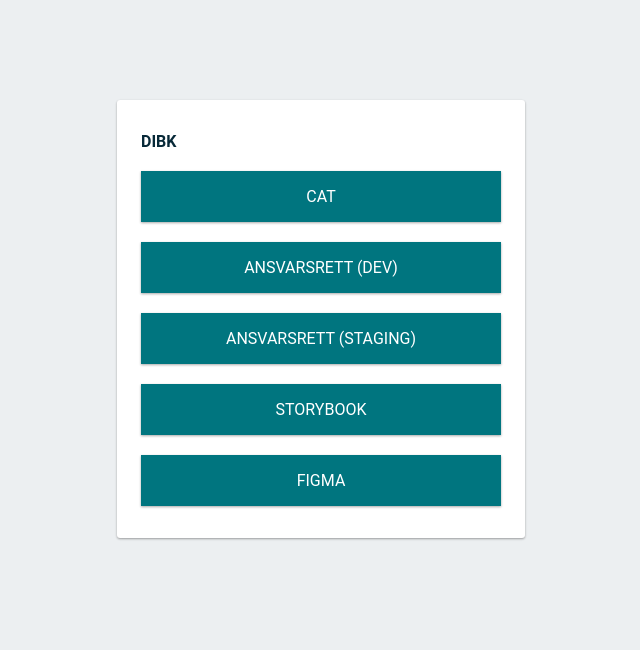
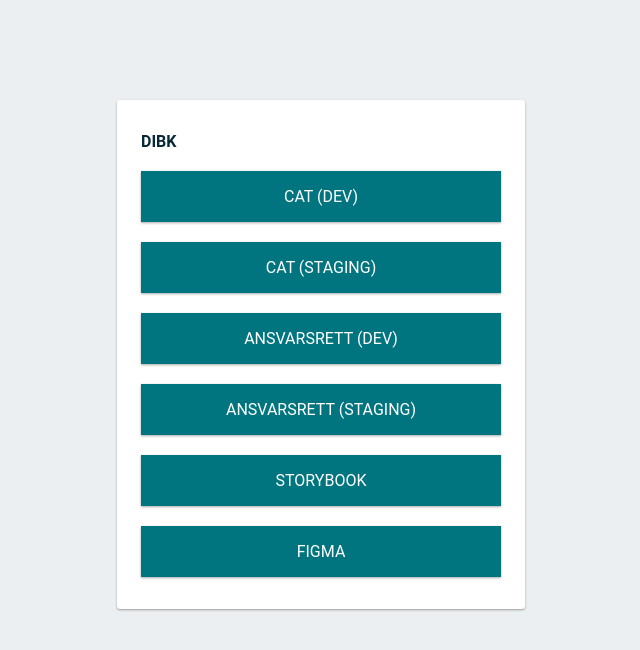
Before and after one commit to DirektoratetForByggkvalitet/dibk-all, a website: page public/index.html in a window 1280 px wide. Shown: the whole page, without its empty margins (319-959 px from the left). Drawn offline with Linux system fonts and the light colour scheme.

Commit message:
Add katteveiviser

```diff
--- a/public/index.html
+++ b/public/index.html
@@ -23,12 +23,15 @@
     <div id="message">
         <h1>DIBK</h1>
         <a class="link" href="https://dibk-cat.firebaseapp.com/">
-            <div>Cat</div>
+            <div>Cat (dev)</div>
+        </a>
+        <a class="link" href="https://azr-dibkstaging.azurewebsites.net/tests/katteveiviser/">
+            <div>Cat (staging)</div>
         </a>
         <a class="link" href="https://dibk-ansvarsrett.firebaseapp.com/">
             <div>Ansvarsrett (dev)</div>
         </a>
-        <a class="link" href="http://azr-dibkstaging.azurewebsites.net/tests/veiviser-1/">
+        <a class="link" href="https://azr-dibkstaging.azurewebsites.net/tests/veiviser-1/">
             <div>Ansvarsrett (staging)</div>
         </a>
         <a class="link" href="https://dibk-storybook.firebaseapp.com/">
```
